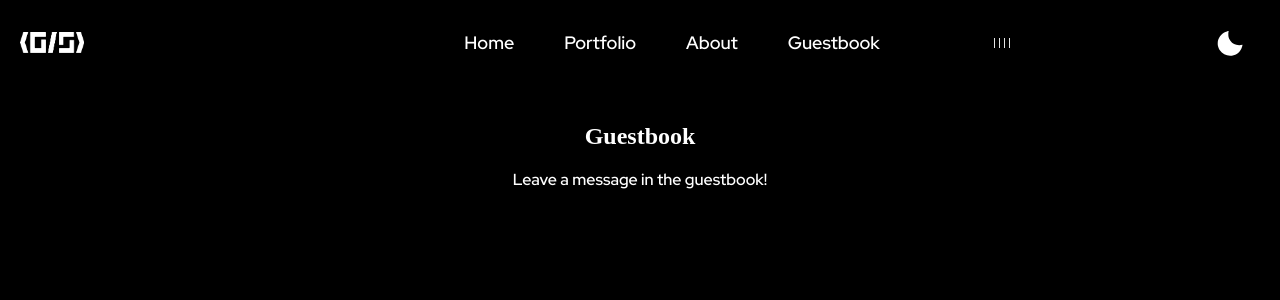
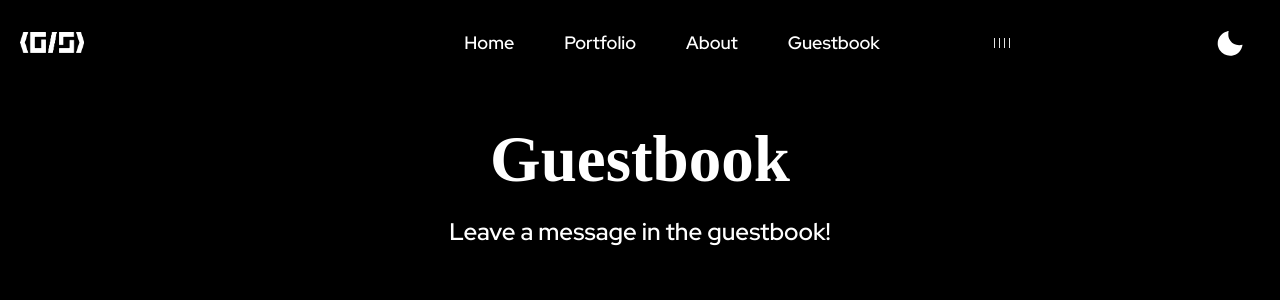
Before and after one commit to Jay-Adjei/portfolio_3.0, a Next.js app: page /guestbook in a window 1280 px wide. Shown: the top 300 px of the page. Built offline with nearby package versions, Linux system fonts and the light colour scheme; a web font is replaced by a local one.

Commit message:
Guestbook

```diff
--- a/src/app/components/Mouse/Mouse.css
+++ b/src/app/components/Mouse/Mouse.css
@@ -4,7 +4,7 @@
     width: 6px;
     height: 6px;
     border-radius: 100%;
-    z-index: 10000;
+    z-index: 9999;
     transition: transform 0.1s ease, opacity 0.1s ease;
     user-select: none;
     pointer-events: none;
--- /dev/null
+++ b/src/app/guestbook/guestbook.css
@@ -0,0 +1,39 @@
+/* guestbook.css */
+
+/* Container für das Guestbook */
+.container {
+    padding: 2rem;
+    padding-top: 120px;
+    width: 60%;
+    z-index: 1;
+  }
+
+
+
+/* Stile für die Überschrift */
+.guestbook-title {
+    font-size: 65px;
+    font-weight: bold;
+    color: var(--light-mode);
+    margin-bottom: 1rem;
+    text-align: center;
+  }
+
+  /* Stile für den Text */
+  .guestbook-description {
+	font-size: 24px;
+    color: var(--light-mode);
+	margin-bottom: 1.5rem;
+	text-align: center;
+}
+
+
+/* Stile für die Überschrift */
+.dark-mode .guestbook-title {
+    color: var(--dark-mode);
+  }
+
+  /* Stile für den Text */
+  .dark-mode .guestbook-description {
+    color: var(--dark-mode);
+}
--- a/src/app/guestbook/page.jsx
+++ b/src/app/guestbook/page.jsx
@@ -1,5 +1,6 @@
 'use client';
 import { useEffect } from "react";
+import './guestbook.css';  // Importiere die externe CSS-Datei
 
 export default function Guestbook() {
   useEffect(() => {
@@ -8,7 +9,7 @@ export default function Guestbook() {
     script.src = "https://giscus.app/client.js";
     script.async = true;
     script.setAttribute("data-repo", "GylanSalih/NextJS-Portify");
-    script.setAttribute("data-default-comment-order", "newest");
+    script.setAttribute("data-default-comment-order", "oldest");
     script.setAttribute("data-repo-id", "R_kgDONsIjJw");
     script.setAttribute("data-category", "General");
     script.setAttribute("data-category-id", "DIC_kwDONsIjJ84CmWBt");
@@ -17,26 +18,17 @@ export default function Guestbook() {
     script.setAttribute("data-reactions-enabled", "1");
     script.setAttribute("data-emit-metadata", "0");
     script.setAttribute("data-input-position", "bottom");
-    script.setAttribute("data-theme", "dark");
+    script.setAttribute("data-theme", "dark");  // Setze das benutzerdefinierte Theme
     script.setAttribute("data-lang", "de");
     script.setAttribute("data-loading", "lazy");
     script.setAttribute("crossorigin", "anonymous");
     document.getElementById("giscus-container").appendChild(script);
   }, []);
 
-
-
   return (
-    <div
-      className="container mx-auto"
-      style={{
-        padding: "2rem", // Increased padding for larger spaces
-        paddingTop: "120px", // Slightly bigger top padding
-        width: "60%", // Made width a bit wider
-      }}
-    >
-      <h1 className="text-2xl font-bold mb-4">Guestbook</h1>
-      <p className="mb-4">Leave a message in the guestbook!</p>
+    <div className="container mx-auto">
+      <h1 className="guestbook-title">Guestbook</h1>
+      <p className="guestbook-description">Leave a message in the guestbook!</p>
       <div id="giscus-container"></div>
     </div>
   );
```
